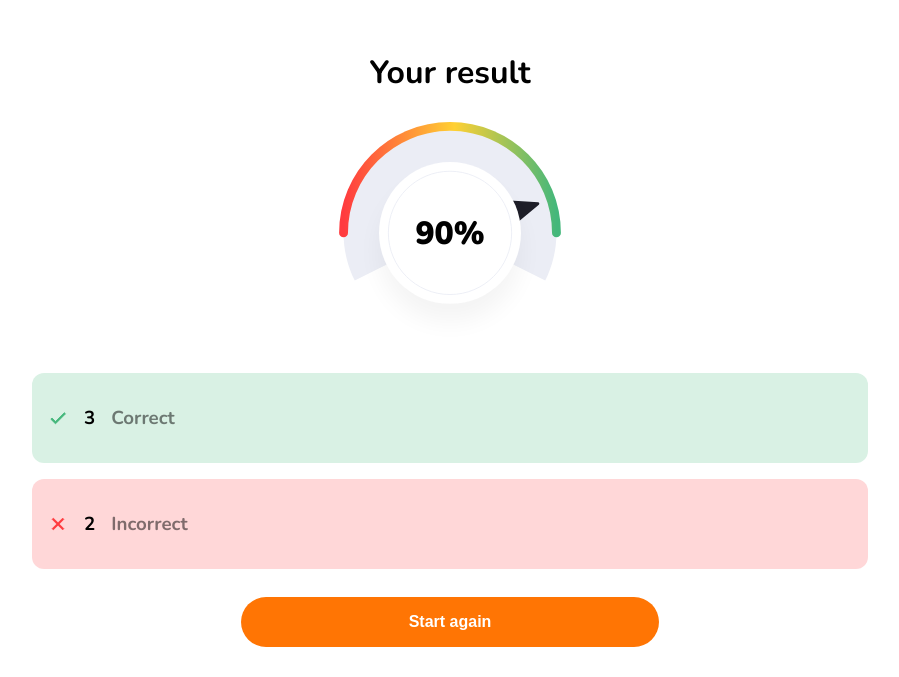
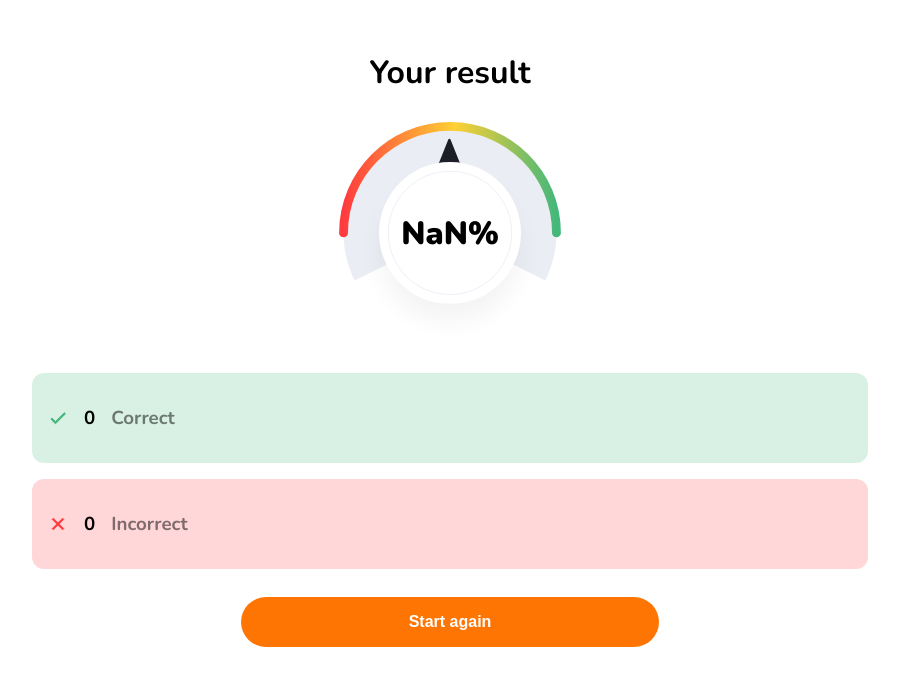
Before and after one commit to AshwinB98/quiz-app, a React (Create React App) app: page /result in a window 1280 px wide. Shown: the part 123-800 px from the top of the page, without its empty margins (190-1089 px from the left). Built offline with nearby package versions, Linux system fonts and the light colour scheme.

Commit message:
changed score meter styling and added result data.

```diff
--- a/src/atoms/result/scoreMeter.jsx
+++ b/src/atoms/result/scoreMeter.jsx
@@ -23,7 +23,7 @@ const StyledSpeedometer = styled(Speedometer)`
   .needle {
     transform: ${({ $angle }) => `rotate(${$angle}deg)`};
     transform-origin: 15.625rem 15.625rem;
-    transition: transform 5s ease-in-out;
+    transition: transform 3s ease-in-out;
   }
 `;
 
--- a/src/layouts/result/result.layout.jsx
+++ b/src/layouts/result/result.layout.jsx
@@ -1,7 +1,10 @@
+import { useMemo } from "react";
+import { useSelector } from "react-redux";
 import { useNavigate } from "react-router-dom";
 import Button from "../../atoms/common/button";
 import ResultCard from "../../atoms/result/resultCard";
 import ScoreMeter from "../../atoms/result/scoreMeter";
+import { selectAllResults } from "../../store/result/result.selector";
 import { OuterContainer } from "../quiz/quiz.style";
 import {
   BtnContainer,
@@ -16,6 +19,16 @@ const Result = () => {
   const handleStartAgain = () => {
     navigate("/");
   };
+  const results = useSelector(selectAllResults);
+  const correctAnswerScore = useMemo(() => {
+    let score = 0;
+    (results || []).forEach((data) => {
+      if (data?.isAnswerCorrect) {
+        score += 1;
+      }
+    });
+    return score;
+  }, [results]);
   return (
     <OuterContainer>
       <ResultContainer>
@@ -23,11 +36,11 @@ const Result = () => {
           <h1>Your result</h1>
         </TitleContainer>
         <ScoreMeterContainer>
-          <ScoreMeter score={9} totalScore={10} />
+          <ScoreMeter score={correctAnswerScore} totalScore={results.length} />
         </ScoreMeterContainer>
         <ResultCardContainer>
-          <ResultCard count={3} isCorrect={true} />
-          <ResultCard count={2} />
+          <ResultCard count={correctAnswerScore} isCorrect={true} />
+          <ResultCard count={results.length - correctAnswerScore} />
         </ResultCardContainer>
         <BtnContainer>
           <Button type={"button"} hasIcon={false} onClick={handleStartAgain}>
--- a/src/mock-data.json
+++ b/src/mock-data.json
@@ -43,7 +43,7 @@
       "question": "Which of the following makes stores available?",
       "choice": ["Component", "Container", "Actions", "Provider"],
       "imgUrl": "redux-flow.png",
-      "correctAnswer": "Actions",
+      "correctAnswer": "Provider",
       "multiAnswer": false
     }
   ]
--- /dev/null
+++ b/src/store/result/result.selector.js
@@ -0,0 +1,18 @@
+import { createSelector } from "reselect";
+
+const resultReducer = (state) => state.result;
+
+export const selectAllResults = createSelector(
+  [resultReducer],
+  (data) => data.result
+);
+
+export const isResultLoading = createSelector(
+  [resultReducer],
+  (data) => data.isLoading
+);
+
+export const resultError = createSelector(
+  [resultReducer],
+  (data) => data.error
+);
```
